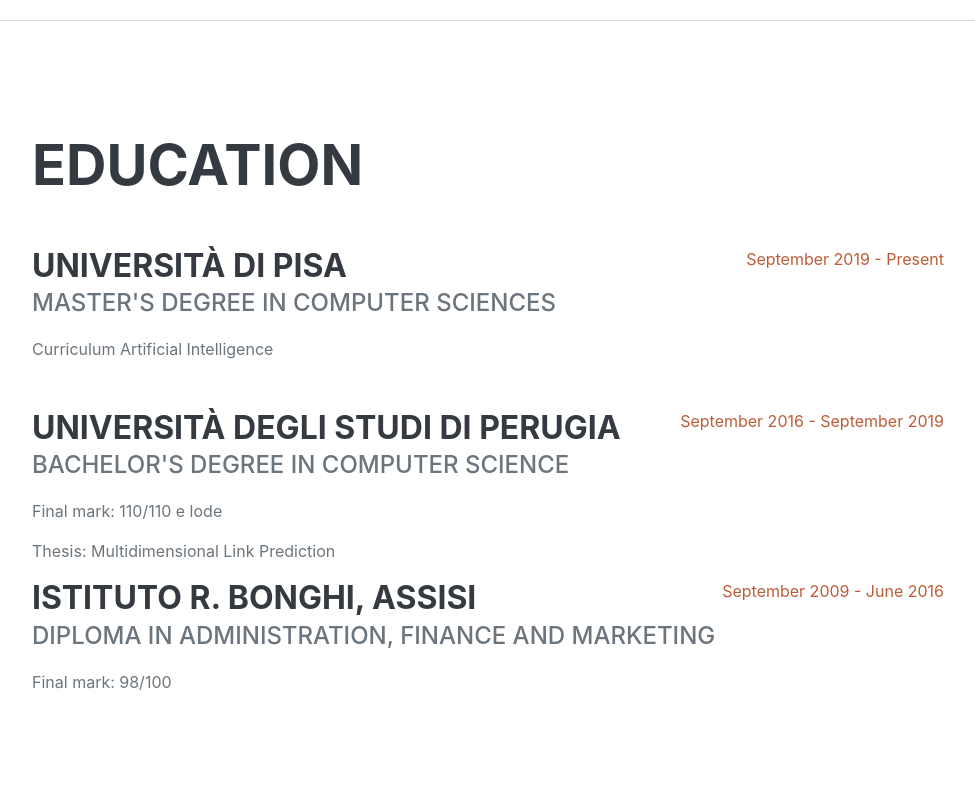
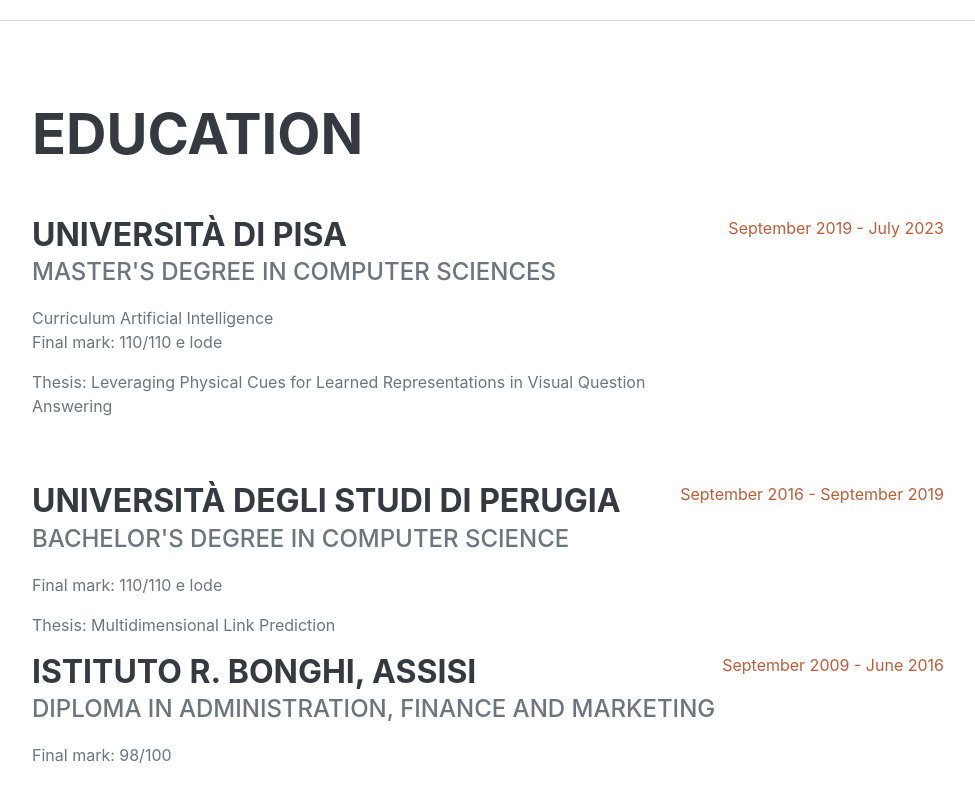
Before and after one commit to MatteoMass/MatteoMass.github.io, a plain HTML site: page index.html in a window 1280 px wide. Shown: the part 4552-5352 px from the top of the page, without its empty margins (288-1263 px from the left). Drawn offline with nearby package versions, Linux system fonts and the light colour scheme; a web font is replaced by a local one.

Commit message:
Update index.html

```diff
--- a/index.html
+++ b/index.html
@@ -236,8 +236,10 @@
                             <h3 class="mb-0">Università di Pisa</h3>
                             <div class="subheading mb-3">Master's Degree in Computer Sciences</div>
                             <div>Curriculum Artificial Intelligence</div>
+			    <p>Final mark: 110/110 e lode</p>
+							<p>Thesis: Leveraging Physical Cues for Learned Representations in Visual Question Answering</p>
                         </div>
-                        <div class="flex-shrink-0"><span class="text-primary">September 2019 - Present</span></div>
+                        <div class="flex-shrink-0"><span class="text-primary">September 2019 - July 2023</span></div>
                     </div>
                     <div class="d-flex flex-column flex-md-row justify-content-between">
                         <div class="flex-grow-1">
```
